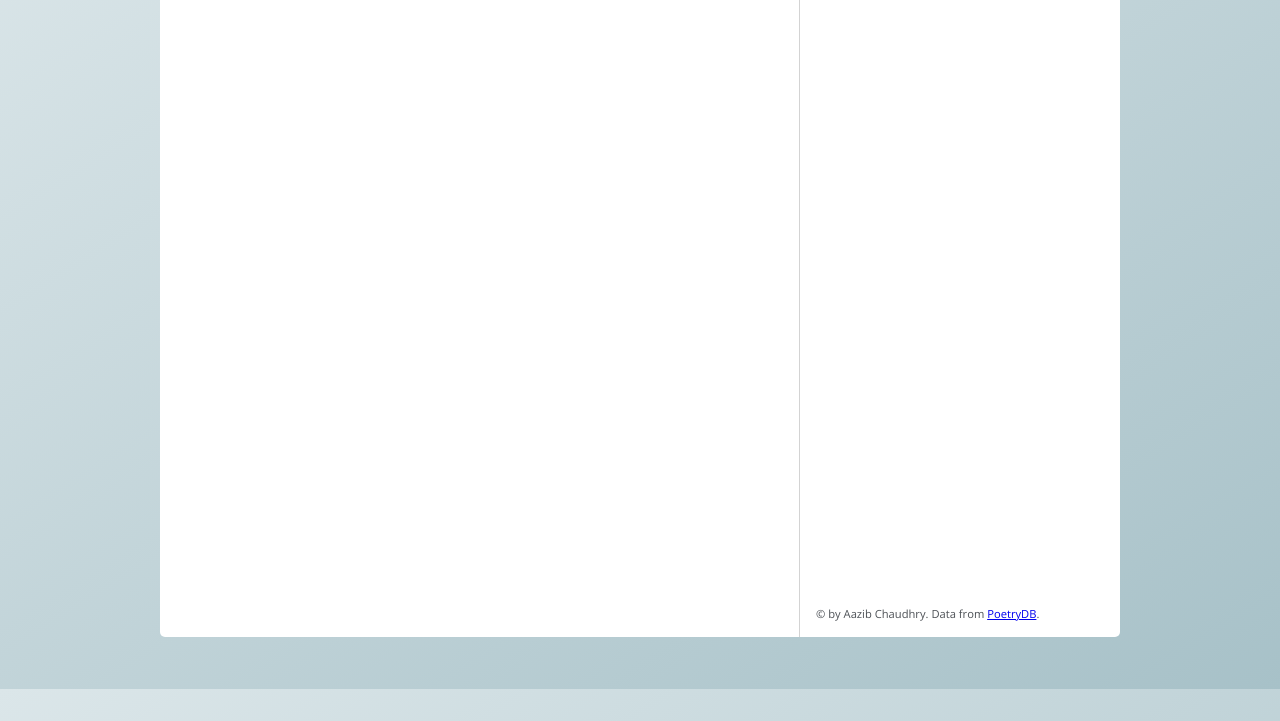
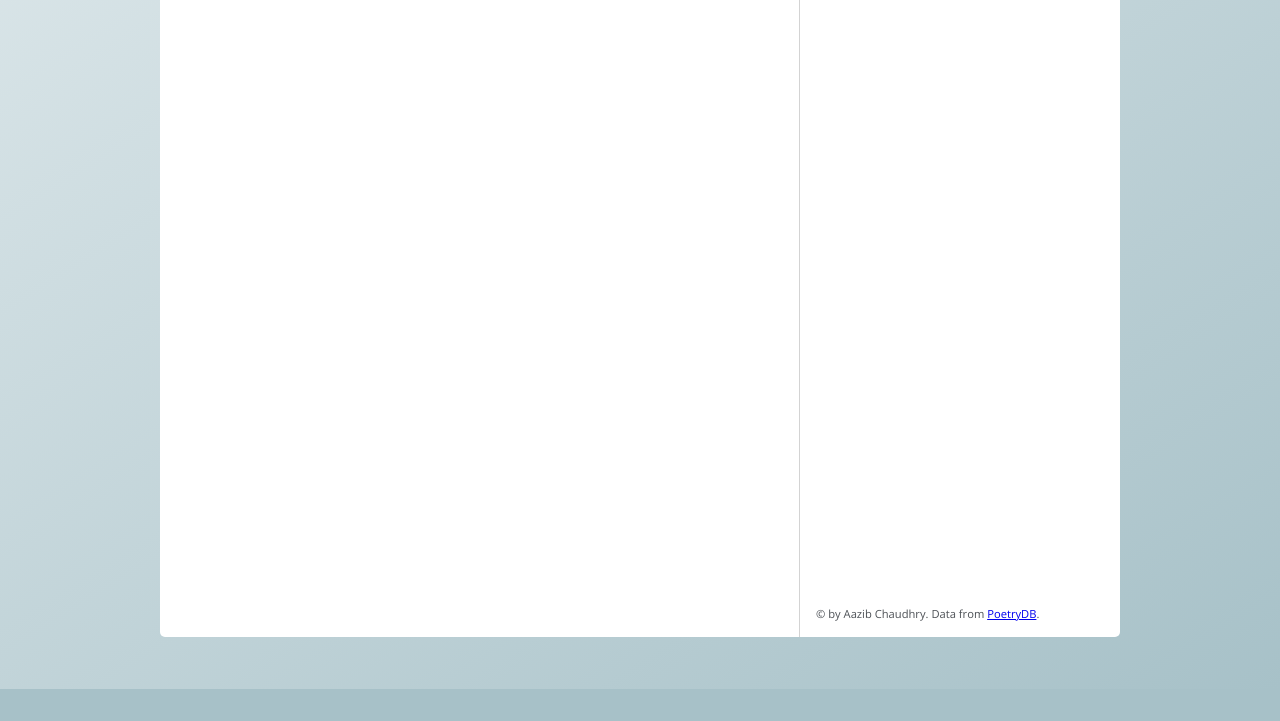
Before and after one commit to aazibch/poempad, a website built with webpack: page src/index.html in a window 1280 px wide. Shown: the part 111-832 px from the top of the page. After the commit the page ends 800 px from the top, so only its background shows below. Built offline with nearby package versions, Linux system fonts and the light colour scheme; files whose address does not match are found by name.

Commit message:
Fix issue with CSS

```diff
--- a/src/scss/_layout.scss
+++ b/src/scss/_layout.scss
@@ -4,11 +4,6 @@
     margin: 0;
     padding: 0;
     box-sizing: border-box;
-}
-
-html,
-body {
-    height: 100%;
 }
 
 body {
@@ -18,6 +13,7 @@ body {
     background-repeat: no-repeat;
     background-attachment: fixed;
     color: #343434;
+    overflow: auto;
 }
 
 .container {
```
